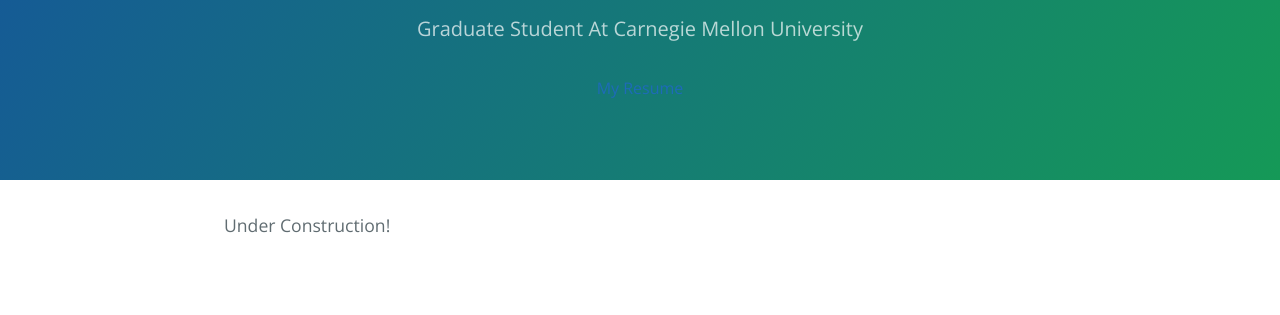
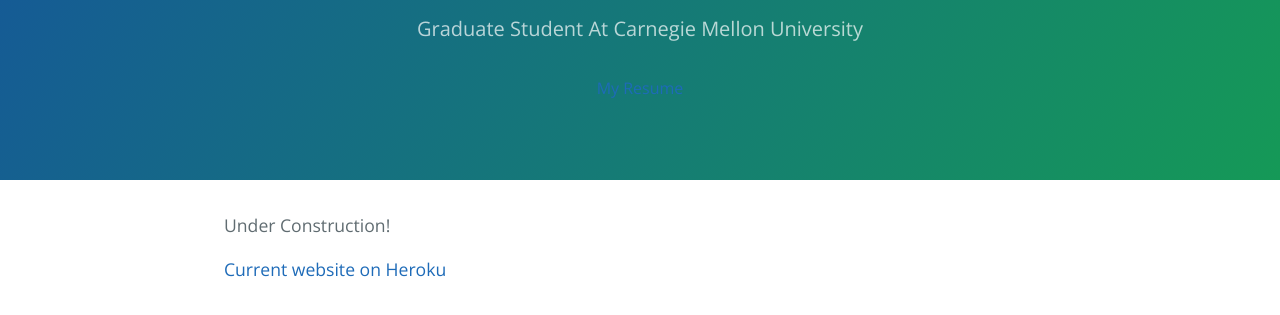
Before and after one commit to charliewang92/charliewang92.github.io, a plain HTML site: page index.html in a window 1280 px wide. Shown: the part 161-476 px from the top of the page. Drawn offline with nearby package versions, Linux system fonts and the light colour scheme.

Commit message:
added heroku app

```diff
--- a/index.html
+++ b/index.html
@@ -18,6 +18,7 @@
 
     <section class="main-content">
     <p>Under Construction!</p>
+    <a href="http://charliewang.herokuapp.com/aboutMe"> Current website on Heroku</a>
 
     </section>
 
```
